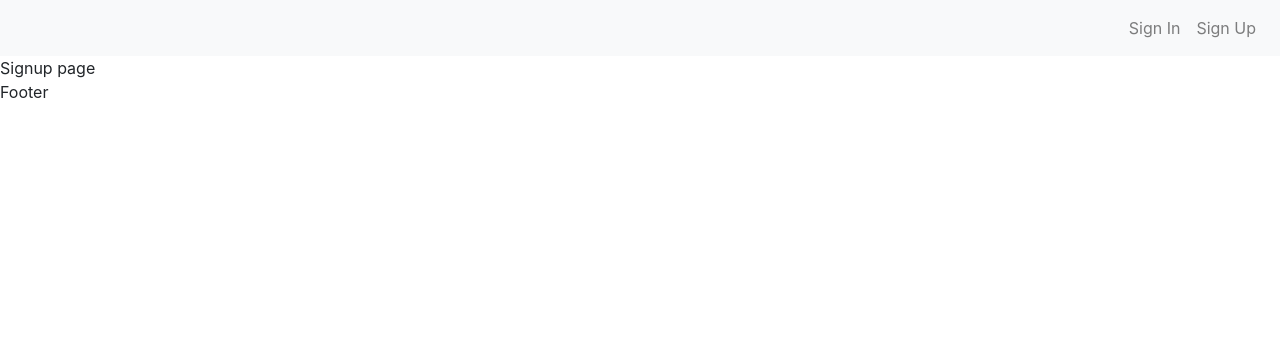
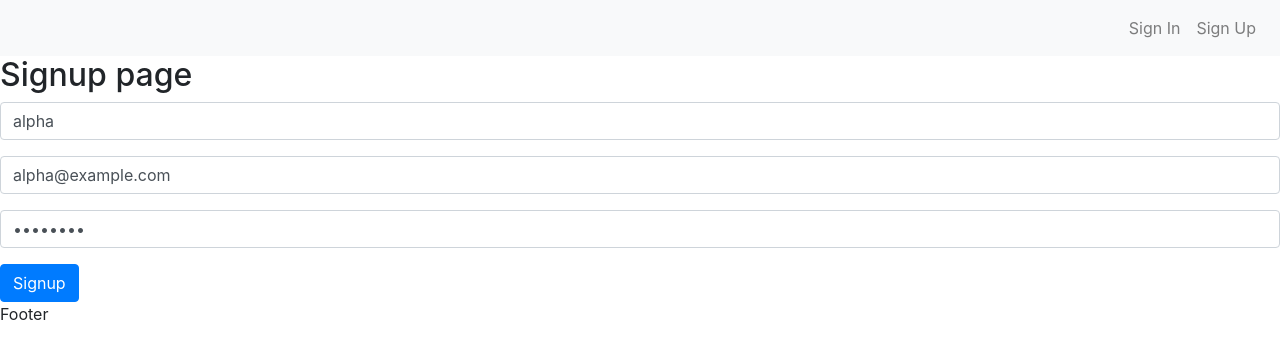
Before and after one commit to eanesparrago/study-202007-seo_blog-frontend, a Next.js app: page /signup in a window 1280 px wide. Shown: the top 358 px of the page. Built offline with nearby package versions, Linux system fonts and the light colour scheme.

Commit message:
Add signup form

```diff
--- /dev/null
+++ b/components/auth/SignupComponent.js
@@ -0,0 +1,71 @@
+import { useState } from "react";
+
+const SignupComponent = () => {
+  const [values, setValues] = useState({
+    name: "alpha",
+    email: "alpha@example.com",
+    password: "alpha123",
+    error: "",
+    loading: false,
+    message: "",
+    showForm: true,
+  });
+
+  const { name, email, password, error, loading, message, showForm } = values;
+
+  const handleSubmit = (e) => {
+    e.preventDefault();
+    console.table({ name, email, password, error, loading, message, showForm });
+  };
+
+  const handleChange = (e) => {
+    setValues({ ...values, error: false, [e.target.name]: e.target.value });
+  };
+
+  const signupForm = () => {
+    return (
+      <form onSubmit={handleSubmit}>
+        <div className="form-group">
+          <input
+            value={name}
+            name="name"
+            onChange={handleChange}
+            placeholder="Type your name"
+            type="text"
+            className="form-control"
+          />
+        </div>
+
+        <div className="form-group">
+          <input
+            value={email}
+            name="email"
+            onChange={handleChange}
+            placeholder="Type your email"
+            type="email"
+            className="form-control"
+          />
+        </div>
+
+        <div className="form-group">
+          <input
+            value={password}
+            name="password"
+            onChange={handleChange}
+            placeholder="Type your password"
+            type="password"
+            className="form-control"
+          />
+        </div>
+
+        <div>
+          <button className="btn btn-primary">Signup</button>
+        </div>
+      </form>
+    );
+  };
+
+  return <>{signupForm()}</>;
+};
+
+export default SignupComponent;
--- a/pages/signup.js
+++ b/pages/signup.js
@@ -1,7 +1,14 @@
 import Layout from "../components/Layout";
+import SignupComponent from "../components/auth/SignupComponent";
 
 const Signup = () => {
-  return <Layout>Signup page</Layout>;
+  return (
+    <Layout>
+      <h2>Signup page</h2>
+
+      <SignupComponent></SignupComponent>
+    </Layout>
+  );
 };
 
 export default Signup;
```
